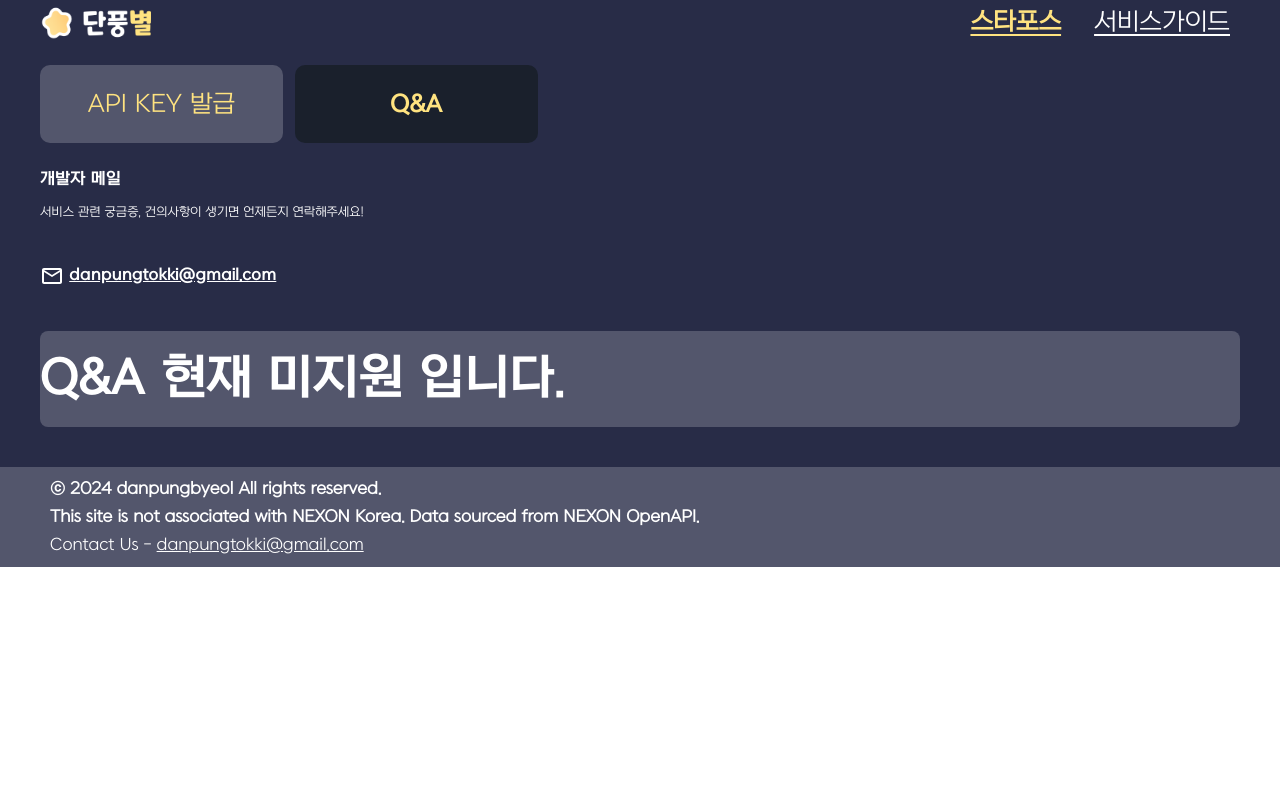
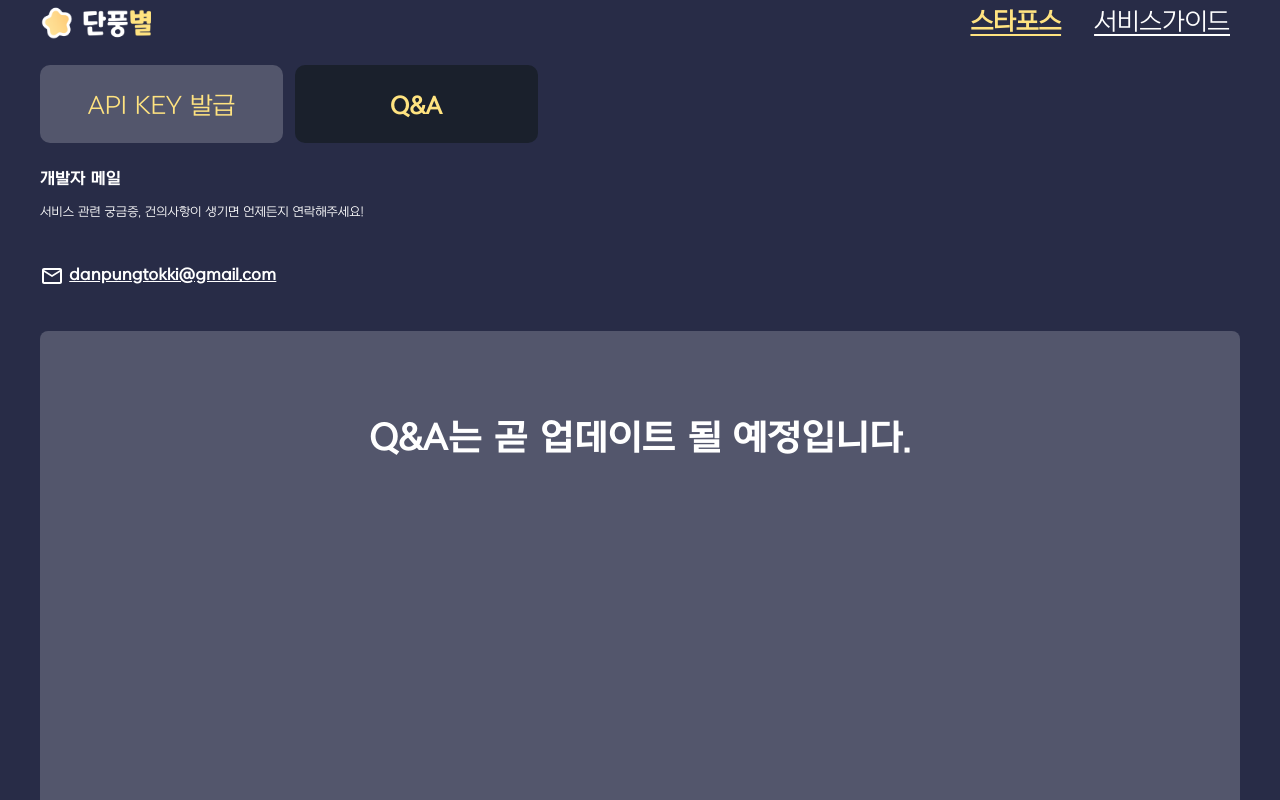
Before and after one commit to Amjong/bossMaple, a React (Create React App) app: page /guide in a window 1280 px wide. Both pictures are taken after a click on the element "Q&A". Shown: the top 800 px of the page. Built offline with nearby package versions, Linux system fonts and the light colour scheme.

Commit message:
QnaPanel.jsx: Fix default msg of QnaPanel

```diff
--- a/src/components/QnaPanel.jsx
+++ b/src/components/QnaPanel.jsx
@@ -1,5 +1,10 @@
 import React from 'react';
 
 export default function QnaPanel() {
-  return <div className='text-3xl text-white'> Q&A 현재 미지원 입니다. </div>;
+  return (
+    <div className='text-2xl text-white h-screen text-center'>
+      <br />
+      Q&A는 곧 업데이트 될 예정입니다.{' '}
+    </div>
+  );
 }
--- a/src/components/ui/TapBtn.jsx
+++ b/src/components/ui/TapBtn.jsx
@@ -3,7 +3,7 @@ export default function TapBtn({ handleClick, isSelected, text }) {
   const font = isSelected ? 'font-bold' : 'font-regular';
   return (
     <div
-      className={`${color} ${font} flex items-center justify-center text-y4 rounded-[10px] w-[243px] h-[78px] text-center whitespace-nowrap cursor-pointer text-xl`}
+      className={`${color} ${font} flex items-center justify-center text-y4 rounded-[10px] w-[243px] h-[78px] text-center whitespace-nowrap cursor-pointer text-xl pt-1`}
       onClick={handleClick}
     >
       {text}
```
